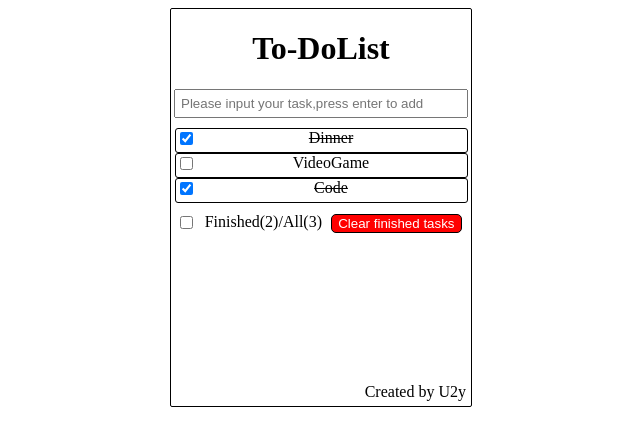
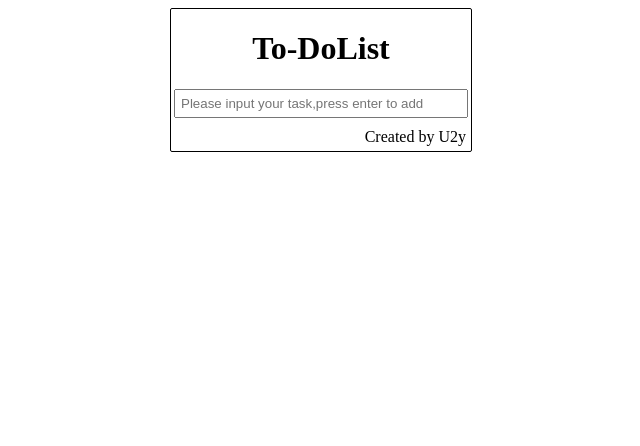
Before and after one commit to U2yyy/Front-end, a Vue app in the folder Vue_programs/todo-list/: page / in a window 1280 px wide. Shown: the top 446 px of the page, without its empty margins (319-959 px from the left). Built offline with nearby package versions, Linux system fonts and the light colour scheme.

Commit message:
添加了浏览器本地存储功能

```diff
--- a/Vue_programs/todo-list/src/App.vue
+++ b/Vue_programs/todo-list/src/App.vue
@@ -19,12 +19,8 @@ export default {
   },
   data(){
     return {
-      //所有任务的数据来源，这里是默认数据
-      todos:[
-        {ID:'001',name:'Dinner',done:true},
-        {ID:'002',name:'VideoGame',done:false},
-        {ID:'003',name:'Code',done:true}
-      ]
+      //所有任务的数据来源
+      todos: JSON.parse(localStorage.getItem('todolist')) || []
     }
   },
   methods:{
@@ -35,13 +31,13 @@ export default {
     //这是绑定在checkbox上的方法，即选中当前任务，改变任务完成状态
     selectList(ID){
       this.todos.forEach((todoObj)=>{
-        if(todoObj.ID === ID)todoObj.done = !todoObj.done;
+        if(todoObj.id === ID)todoObj.done = !todoObj.done;
       })
     },
     //绑定在Delete按钮上的方法，删除当前任务
     deleteList(ID){
       this.todos = this.todos.filter((todo)=>{
-        return todo.ID !== ID;
+        return todo.id !== ID;
       })
     },
     //绑定在全选按钮上的方法，以实现全选或全不选
@@ -57,6 +53,14 @@ export default {
       this.todos = this.todos.filter((todoObj)=>{
         return !todoObj.done;
       })
+    }
+  },
+  watch:{
+    todos:{
+      deep:true,
+      handler(value){
+        localStorage.setItem('todolist',JSON.stringify(value));
+      }
     }
   }
 }
--- a/Vue_programs/todo-list/src/components/ListMission.vue
+++ b/Vue_programs/todo-list/src/components/ListMission.vue
@@ -1,8 +1,8 @@
 <template>
 <!--  //这一块是所有的任务选项，以及配置了一些class标准-->
-  <div id="mission" @mouseover="hangover" @mouseleave="passaway" :class="missionStyle"  @click="changeSel(todoObj.ID)">
+  <div id="mission" @mouseover="hangover" @mouseleave="passaway" :class="missionStyle"  @click="changeSel(todoObj.id)">
     <input type="checkbox" :checked="todoObj.done">{{todoObj.name}}
-    <button id="delete" v-show="selected" @click="deleteMis(todoObj.ID)">Delete</button>
+    <button id="delete" v-show="selected" @click="deleteMis(todoObj.id)">Delete</button>
   </div>
 </template>
 
```
